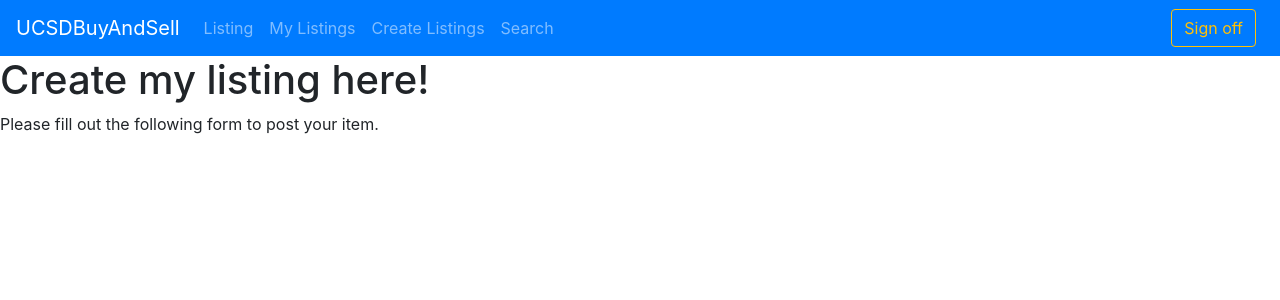
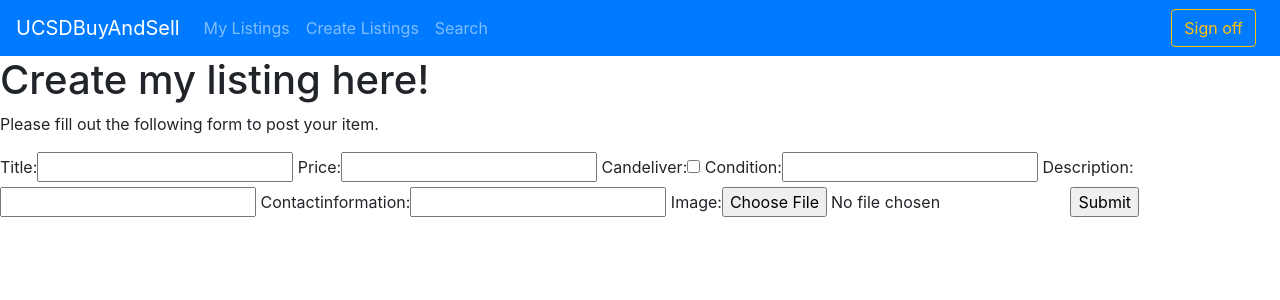
Before and after one commit to techit-limtiyakul/project-buy-and-sell, a Django app: page /market/create_listings/ in a window 1280 px wide. Shown: the top 300 px of the page. Run offline with Django 3.2, Linux system fonts and the light colour scheme; a user stored in the database is signed in; some libraries are stand-ins or nearby versions.

Commit message:
Primary Listing functionality is working (excluding searching)
My listings page is now exclusive to logged in users, and displays all listings associated with them. Clicking on listing images will take user to the listing page

Listing page now takes in a listing id in the url, this is used to get valid info from the database to display. If id is not valid it currently redirects user to home.

Create Listing page now displays form that can be submitted to create listings. Requirements are still being tuned, and currently only allows uploading one image.

Database has been modified to enable functionality.

```diff
--- a/UCSDBuyAndSell/Templates/UCSDMarket/create_listing.html
+++ b/UCSDBuyAndSell/Templates/UCSDMarket/create_listing.html
@@ -2,4 +2,9 @@
 {% block content %}
 <h1>{{ Title }}</h1>
 <p>{{ Description }}</p>
+<form action="{% url 'CreateListings' %}" method="POST" enctype="multipart/form-data">
+	{% csrf_token %}
+    {{ form }}
+    <input type="submit" value="Submit" />
+</form>
 {% endblock %}
--- a/UCSDBuyAndSell/Templates/UCSDMarket/my_listings.html
+++ b/UCSDBuyAndSell/Templates/UCSDMarket/my_listings.html
@@ -6,7 +6,9 @@
 		{% for Listing in Listings %}
 			<div class="row">
 				<div class="col-sm">
-					<img src="{{ Listing.Thumbnail.picture.url }}" width="200" height="200">
+					<a href="{% url 'Listing' %}?listing={{ Listing.id }}">
+						<img src="{{ Listing.Thumbnail.picture.url }}" width="200" height="200">
+					</a>
 				</div>
 				<div class="col-8">
 					<p><b>{{ Listing.Seller }}:</b> RATINGS TODO</p>
--- a/UCSDBuyAndSell/Templates/base.html
+++ b/UCSDBuyAndSell/Templates/base.html
@@ -31,15 +31,14 @@
   </button>
   <div class="collapse navbar-collapse" id="collapsibleNavbar">
     <ul class="navbar-nav mr-auto">
-      <li class="nav-item">
-        <a class="nav-link" href="{% url 'Listing' %}">Listing</a>
-      </li>
+      {% if request.user.is_authenticated %}
       <li class="nav-item">
         <a class="nav-link" href="{% url 'MyListings' %}">My Listings</a>
       </li>
       <li class="nav-item">
         <a class="nav-link" href="{% url 'CreateListings' %}">Create Listings</a>
       </li>
+	  {% endif %}
       <li class="nav-item">
         <a class="nav-link" href="{% url 'SearchListings' %}">Search</a>
       </li>
--- a/UCSDBuyAndSell/UCSDMarket/admin.py
+++ b/UCSDBuyAndSell/UCSDMarket/admin.py
@@ -4,3 +4,4 @@ from django.contrib import admin
 # Register your models here.
 
 admin.site.register(models.Picture)
+admin.site.register(models.Listing)
--- a/UCSDBuyAndSell/UCSDMarket/forms.py
+++ b/UCSDBuyAndSell/UCSDMarket/forms.py
@@ -12,18 +12,13 @@ class SignupForm(UserCreationForm):
 	password2=forms.CharField(label="", widget=forms.PasswordInput(attrs={'class':'form-control', 'placeholder':'Retype Password'}))
 
 class CreateListingForm(forms.Form):
-	renewal_date = forms.DateField(help_text="Enter a date between now and 4 weeks (default 3).")
+	#renewal_date = forms.DateField(help_text="Enter a date between now and 4 weeks (default 3).")
 
-	# same structure as the Listing in the database
-	userID = forms.IntegerField()
 	# should userID provided by the form?
 	title = forms.CharField(max_length=50)
-	seller = forms.CharField(max_length=50)
 	price = forms.CharField(max_length=20)
-	canDeliver = forms.BooleanField()
+	canDeliver = forms.BooleanField(required=False)
 	condition = forms.CharField(max_length=10)
-	description = forms.CharField(max_length=500)
+	description = forms.CharField(max_length=500, required=False)
 	contactInformation = forms.CharField(max_length=20)
-
-class ImageUploadForm(forms.Form):
-	image = forms.ImageField()#forms.ImageField(widget=forms.ClearableFileInput(attrs={'multiple': True}))
+	image = forms.ImageField(required=False)
--- a/UCSDBuyAndSell/UCSDMarket/views.py
+++ b/UCSDBuyAndSell/UCSDMarket/views.py
@@ -1,7 +1,8 @@
 from django.shortcuts import render, redirect
 from django.contrib.auth import logout, login, authenticate
-from UCSDMarket.forms import SignupForm, ImageUploadForm, CreateListingForm
+from UCSDMarket.forms import SignupForm, CreateListingForm
 from UCSDMarket.models import Picture, Listing
+
 
 # Create your views here.
 def Home(request):
@@ -29,76 +30,70 @@ def Signoff(request):
     return response
 
 def ListingPage(request):
-	all_entries = Picture.objects.all()
+	if request.method=='GET':
+		listingID = request.GET.get('listing')
+		if not listingID:
+			return render(request, 'UCSDMarket/home.html')
+		else:
+			ThisListing = Listing.objects.filter(id=int(listingID))
+			if (len(ThisListing) == 1):
+				ThisListing = ThisListing[0]
 
-	all_pictures = []
+				images = Picture.objects.filter(listingKey=ThisListing)
+				imgCount = 0
+				all_pictures = []
+				for image in images:
+					imgCount = imgCount + 1
+					all_pictures.append({
+										"Image": image,
+										"Number": imgCount
+										})
 
-	imgCount = 0
-	for entry in all_entries:
-		imgCount = imgCount + 1
-		all_pictures.append({
-							"Image": entry,
-							"Number": imgCount
-							})
+				context = {
+					"id" : ThisListing.id,
+					"Title" : ThisListing.title,
+					"Seller" : ThisListing.user.username,
+					"Price" : ThisListing.price,
+					"CanDeliver" : ThisListing.canDeliver,
+					"Condition" : ThisListing.condition,
+					"Description" : ThisListing.description,
+					"ContactInformation" : ThisListing.contactInformation,
+					"Pictures": all_pictures
+				}
 
-	context = {
-		"Title" : "IKEA full size bed",
-		"Seller" : "John Doe",
-		"Price" : 50,
-		"CanDeliver" : True,
-		"Condition" : "Used",
-		"Description" : "Need this gone by Oct 31. Great condition. Can deliver for some extra fee. Original price was $129Need this gone by Oct 31. Great condition. Can deliver for some extra fee. Original price was $129Need this gone by Oct 31. Great condition. Can deliver for some extra fee. Original price was $129Need this gone by Oct 31. Great condition. Can deliver for some extra fee. Original price was $129Need this gone by Oct 31. Great condition. Can deliver for some extra fee. Original price was $129Need this gone by Oct 31. Great condition. Can deliver for some extra fee. Original price was $129Need this gone by Oct 31. Great condition. Can deliver for some extra fee. Original price was $129",
-		"ContactInformation" : "858 - 888 - 8888",
-		"Pictures": all_pictures
-	}
-
-	return render(request, "UCSDMarket/listing.html", context)
+				return render(request, "UCSDMarket/listing.html", context)
+			else:
+				#Something has gone wrong!
+				return render(request, 'UCSDMarket/home.html')
 
 def MyListings(request):
 
 	if request.user.is_authenticated:
 		# Get listings from user
+		MyListings = Listing.objects.filter(user=request.user)
 		Listings = []
 
-		all_entries = Picture.objects.all()
-		thumbImg = all_entries[:1].get()
-
-		Listings.append({
-			"Title" : "IKEA full size bed",
-			"Seller" : "John Doe",
-			"Price" : 50,
-			"CanDeliver" : True,
-			"Condition" : "Used",
-			"Description" : "Need this gone by Oct 31. Great condition. Can deliver for some extra fee. Original price was $129",
-			"ContactInformation" : "858 - 888 - 8888",
-			"Thumbnail": thumbImg
-		})
-
-		Listings.append({
-			"Title" : "King Sized Bed",
-			"Seller" : "Reggie Smiles",
-			"Price" : 150,
-			"CanDeliver" : False,
-			"Condition" : "New",
-			"Description" : "Need this gone by Oct 31. Great condition. Can deliver for some extra fee. Original price was $129",
-			"ContactInformation" : "858 - 888 - 8888",
-			"Thumbnail": thumbImg
-		})
-
-		Listings.append({
-			"Title" : "Comfy Cot",
-			"Seller" : "John Doe",
-			"Price" : 30,
-			"CanDeliver" : True,
-			"Condition" : "Used",
-			"Description" : "Need this gone by Oct 31. Great condition. Can deliver for some extra fee. Original price was $129",
-			"ContactInformation" : "858 - 888 - 8888",
-			"Thumbnail": thumbImg
-		})
+		for post in MyListings:
+			all_images = Picture.objects.filter(listingKey=post)
+			if not all_images:
+				thumbImg = False
+			else:
+				thumbImg = all_images[0]
+			Listings.append({
+				"id" : post.id,
+				"Title" : post.title,
+				"Seller" : post.user.username,
+				"Price" : post.price,
+				"CanDeliver" : post.canDeliver,
+				"Condition" : post.condition,
+				"Description" : post.description,
+				"ContactInformation" : post.contactInformation,
+				"Thumbnail": thumbImg
+			})
 
 		context = {
 			"Listings" : Listings,
-		} #
+		}
 		return render(request, "UCSDMarket/my_listings.html", context)
 	else:
 		return render(request, "UCSDMarket/home.html")
@@ -108,37 +103,44 @@ def CreateListings(request):
 		if request.method == 'POST':
 			form = CreateListingForm(request.POST, request.FILES)
 			if form.is_valid():
+
+				deliverable = False
+				if request.POST.get('canDeliver', False):
+					deliverable = True
+
 				newListing = Listing(
-				userID = form.userID,
-				# TODO maybe the form should not have userID and it should come from somewhere else?
-				title = form.title,
-				seller = form.seller,
-				price = form.price,
-				canDeliver = form.canDeliver,
-				condition = form.condition,
-				description = form.description,
-				contactInformation = form.contactInformation)
+				user = request.user,
+				title = request.POST['title'],
+				price = request.POST['price'],
+				canDeliver = deliverable,
+				condition = request.POST['condition'],
+				description = request.POST['description'],
+				contactInformation = request.POST['contactInformation'])
 
 				newListing.save()
-
-                			# save uploaded picture to the database along with the id of the listing
-				for i in range(len(request.FILES['image'])):
-					m = Picture(ListingID = newListing.id, picture = request.FILES['image'][i])
-					m.save()
-				else:
-					pass
-					# form = CreateListingForm();
-					# TODO give error message: form is not valid
+                # save uploaded picture to the database along with the id of the listing
+				if request.POST.get('image', False):
+					newPic = Picture(listingKey = newListing, picture=request.FILES['image'])
+					newPic.save()
+#					Upload multiple images
+#					for i in range(len(request.FILES['image'])):
+#						m = Picture(listingKey = newListing, picture = request.FILES['image'][i])
+#						m.save()
+#					else:
+#						pass
+#						# form = CreateListingForm();
+#						# TODO give error message: form is not valid
+		else:
+			form = CreateListingForm()
+		context = {
+			"Title" : "Create my listing here!",
+			"Description" : "Please fill out the following form to post your item.",
+			"form" : form
+		}
+		return render(request, "UCSDMarket/create_listing.html", context)
 	else:
 		# TODO give error message: user not authenticated
-		pass
-
-	context = {
-		"Title" : "Create my listing here!",
-		"Description" : "Please fill out the following form to post your item."
-
-	} #
-	return render(request, "UCSDMarket/create_listing.html", context)
+		return render(request, "UCSDMarket/home.html")
 
 
 def SearchListings(request):
```
Also changed, not shown: UCSDBuyAndSell/UCSDMarket/models.py (+6 -7 lines), UCSDBuyAndSell/UCSDMarket/migrations/0004_auto_20181110_1753.py (added), UCSDBuyAndSell/UCSDMarket/migrations/0005_remove_listing_seller.py (added), UCSDBuyAndSell/db.sqlite3, UCSDBuyAndSell/media/pictures/Untitled_FtvUW9p.png (renamed from UCSDBuyAndSell/media/pictures/Untitled_evQDyMq.png), UCSDBuyAndSell/media/pictures/Untitled_evQDyMq_nHD3Zd4.png (deleted), UCSDBuyAndSell/media/pictures/definatly_not_KH.png (deleted), UCSDBuyAndSell/media/pictures/definatly_not_KH_kbsUmCz.png (deleted).
